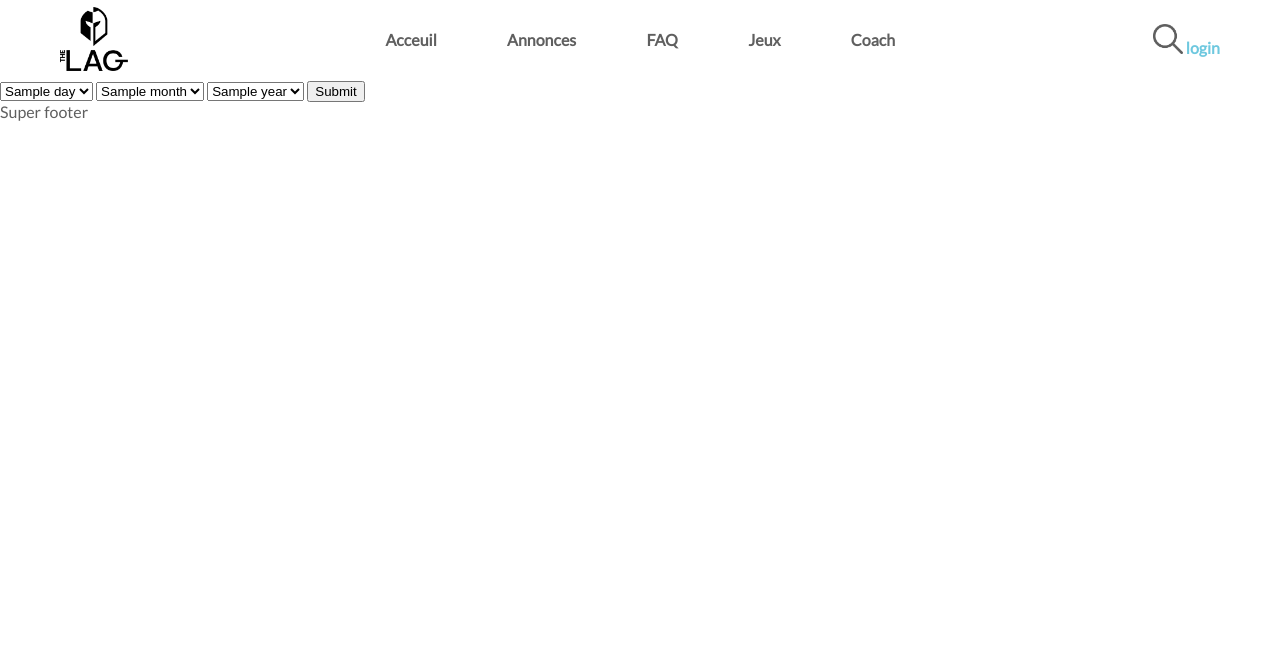
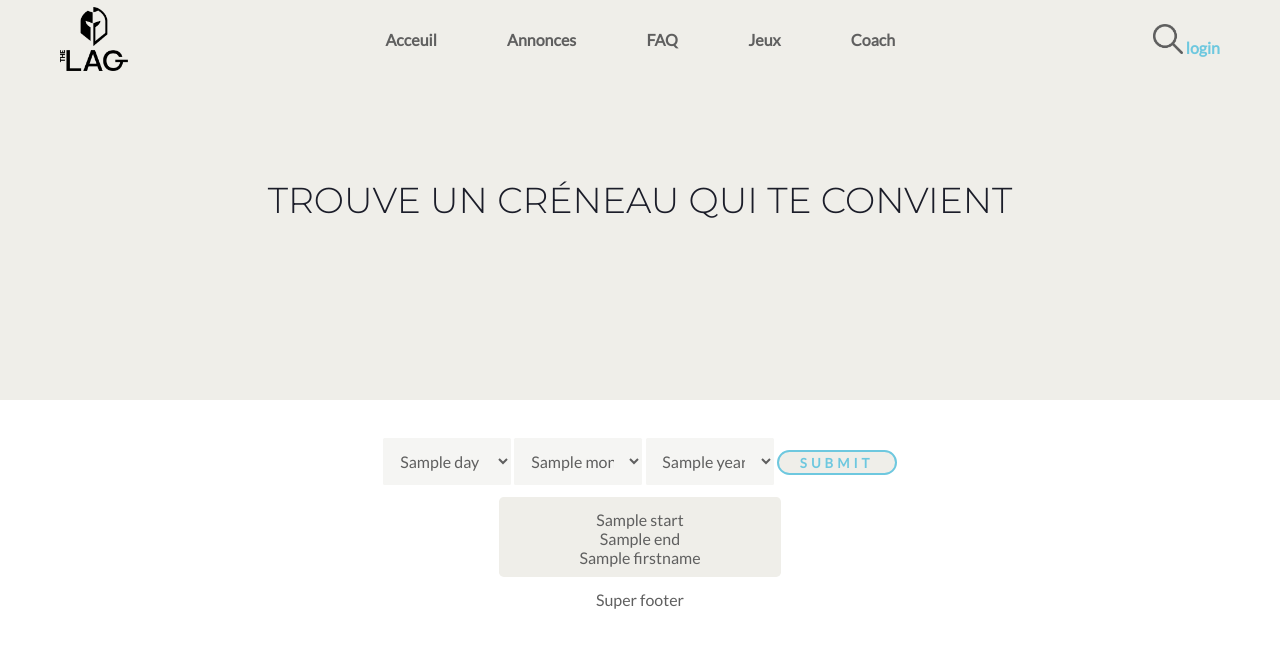
Before and after one commit to VinceSchlo/theLaG, a PHP site: template app/views/availabilities/availabilities.html.twig in a window 1280 px wide. Shown: the top 648 px of the page. Run offline with PHP 8.4, Linux system fonts and the light colour scheme; the template is opened without the code that fills it: most values are stand-ins (such as "Sample title", 1, 10 or a date in 2020); style sheets or scripts are compiled from the project's sources; some libraries are stand-ins or nearby versions.

Commit message:
style availabilities

```diff
--- a/app/controllers/AvailabilityController.php
+++ b/app/controllers/AvailabilityController.php
@@ -18,7 +18,7 @@ class AvailabilityController extends AppController
                     $availability = new Availability();
                     $availability->getAvailability($contentId);
 
-                    echo $this->twig->render('index.html.twig', [
+                    echo $this->twig->render('booking.html.twig', [
                         'availability'  => $availability,
                     ]);
                 } else {
--- a/app/src/scss/availabilities.scss
+++ b/app/src/scss/availabilities.scss
@@ -1,3 +1,31 @@
 #availabilities {
-    padding-top: 80px;
+    section {
+        height: 25vh;
+        min-height: 400px;
+        display: flex;
+        justify-content: center;
+        align-items: center;
+        background-color: #efeee9;
+    }
+
+    text-align: center;
+    a {
+        color: #5f5f5f;
+        font-weight: 400;
+
+        .case {
+            background: $beige;
+            border-radius: .3em;
+            height: 80px;
+            width: 22%;
+            margin: 1%;
+            padding: 1%;
+            display: inline-block;
+            transition: all .3s ease;
+            &:hover {
+                color: $bleu-claire;
+                cursor: pointer;
+            }
+        }
+    }
 }
--- a/app/src/scss/global.scss
+++ b/app/src/scss/global.scss
@@ -154,6 +154,34 @@ form {
             }
         }
     }
+    select {
+        display: inline-block;
+        margin: 0;
+        padding: 1%;
+        color: inherit;
+        width: 10%;
+        font-size: 16px;
+        font-family: inherit;
+        font-weight: inherit;
+        line-height: 30px;
+        border: none;
+        border-radius: 0.1rem;
+        background: #f5f5f3;
+    }
+    button[type="submit"] {
+        background-color: $beige;
+        border: solid 2px $bleu-claire;
+        color: $bleu-claire;
+        width: 120px;
+        height: 25px;
+        font-family: 'Lato';
+        text-transform: uppercase;
+        font-weight: 600;
+        letter-spacing: 0.3em;
+        border-radius: 5rem;
+        transition: all .3s ease;
+        margin: 0 auto;
+    }
 }
 
 // TODO: font-family, mixin for font-size
--- a/app/views/availabilities/availabilities.html.twig
+++ b/app/views/availabilities/availabilities.html.twig
@@ -2,6 +2,9 @@
 
 {% block content %}
     <div id="availabilities">
+        <section>
+            <h1>Trouve un créneau qui te convient</h1>
+        </section><br><br>
 
         <form action="" method="get">
 
@@ -38,6 +41,17 @@
             </select>
             <button type="submit"> Submit </button>
         </form>
+
+        {% for availability in allAvailabilities %}
+        <a href="/?action=booking&id={{availability.idavailabilities}}">
+            <div class="case">
+            {{availability.start}}<br>
+            {{availability.end}}<br>
+            {{availability.user.firstname}}
+        </div></a>
+
+
+        {% endfor %}
     <div>
 {% endblock %}
 
```
